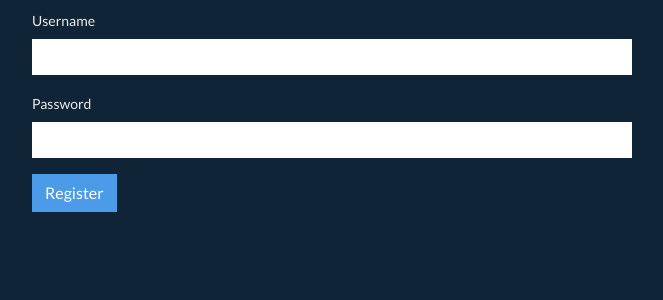
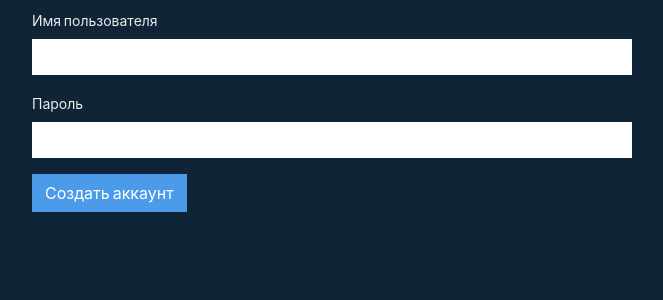
Before and after one commit to aleksmn/Flask_blog, a Flask app: page /auth/register in a window 1280 px wide. Shown: the part 104-404 px from the top of the page, without its empty margins (50-713 px from the left). Run offline with Flask 3, Linux system fonts and the light colour scheme; some libraries are stand-ins or nearby versions.

Commit message:
translate

```diff
--- a/myblog/auth.py
+++ b/myblog/auth.py
@@ -19,9 +19,9 @@ def register():
         error = None
 
         if not username:
-            error = 'Username is required.'
+            error = 'Введите имя пользователя.'
         elif not password:
-            error = 'Password is required.'
+            error = 'Введите пароль.'
 
         if error is None:
             try:
@@ -31,7 +31,7 @@ def register():
                 )
                 db.commit()
             except db.IntegrityError:
-                error = f"User {username} is already registered."
+                error = f"Пользователь с именем {username} уже зарегистрирован."
             else:
                 return redirect(url_for("auth.login"))
 
@@ -52,9 +52,9 @@ def login():
         ).fetchone()
 
         if user is None:
-            error = 'Incorrect username.'
+            error = 'Неправильное имя пользователя.'
         elif not check_password_hash(user['password'], password):
-            error = 'Incorrect password.'
+            error = 'Неправильный пароль.'
 
         if error is None:
             session.clear()
--- a/myblog/templates/auth/login.html
+++ b/myblog/templates/auth/login.html
@@ -7,11 +7,11 @@
 {% block content %}
 
   <form method="post" style="max-width: 600px;">
-    <label for="username" class="form-label">Username</label>
+    <label for="username" class="form-label">Имя пользователя</label>
     <input name="username" id="username" class="form-control mb-3" required>
-    <label for="password" class="form-label">Password</label>
+    <label for="password" class="form-label">Пароль</label>
     <input type="password" name="password" id="password" class="form-control mb-3" required>
-    <input type="submit" class="btn btn-primary" value="Log In">
+    <input type="submit" class="btn btn-primary" value="Войти">
   </form>
 
 {% endblock %}
--- a/myblog/templates/auth/register.html
+++ b/myblog/templates/auth/register.html
@@ -6,10 +6,10 @@
 
 {% block content %}
   <form method="post" style="max-width: 600px;">
-    <label for="username" class="form-label">Username</label>
+    <label for="username" class="form-label">Имя пользователя</label>
     <input name="username" id="username" class="form-control mb-3" required>
-    <label for="password" class="form-label">Password</label>
+    <label for="password" class="form-label">Пароль</label>
     <input type="password" name="password" id="password" class="form-control mb-3" required>
-    <input type="submit" class="btn btn-primary" value="Register">
+    <input type="submit" class="btn btn-primary" value="Создать аккаунт">
   </form>
 {% endblock %}
```
